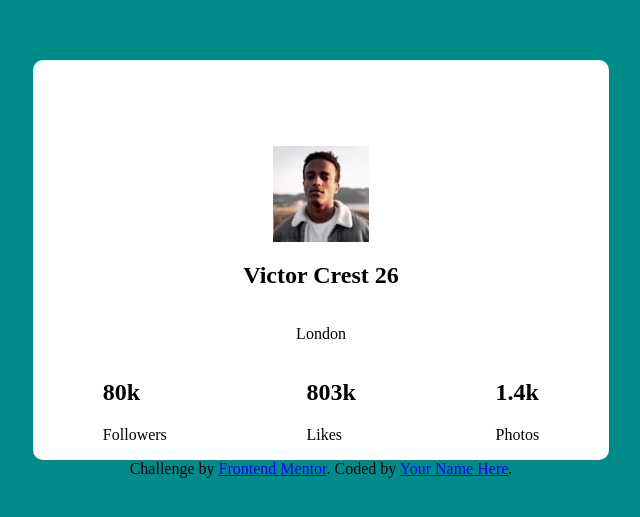
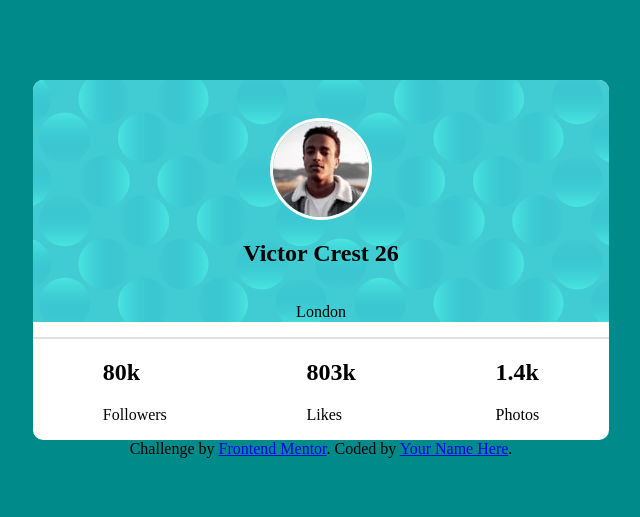
Before and after one commit to ariannalillie/FEM-profile-card, a plain HTML site: page index.html in a window 1280 px wide. Shown: the part 139-656 px from the top of the page, without its empty margins (327-967 px from the left). Drawn offline with Linux system fonts and the light colour scheme.

Commit message:
card placement

```diff
--- a/style.css
+++ b/style.css
@@ -9,7 +9,7 @@ body {
 }
 
 .card {
-    height: 50%;
+    height: 45%;
     width: 45%;
     background-color: white;
     border-radius: 10px;
@@ -19,12 +19,25 @@ body {
 }
 
 .card-top {
+    height:100%;
     display: flex;
     flex-direction: column;
     align-items: center;
+    justify-content: flex-end;
+    background: url('./images/bg-pattern-card.svg');
+    background-repeat: no-repeat;
+    background-size: 105%;
+    background-position: top;
+    border-radius: 10px 10px 0 0;
 }
 
 .card-bottom {
     display: flex;
     justify-content: space-around;
+    border-top: 2px solid rgb(225, 225, 225);
 }
+
+.card-image {
+    border-radius: 50%;
+    border: 3px solid white;
+}
```
